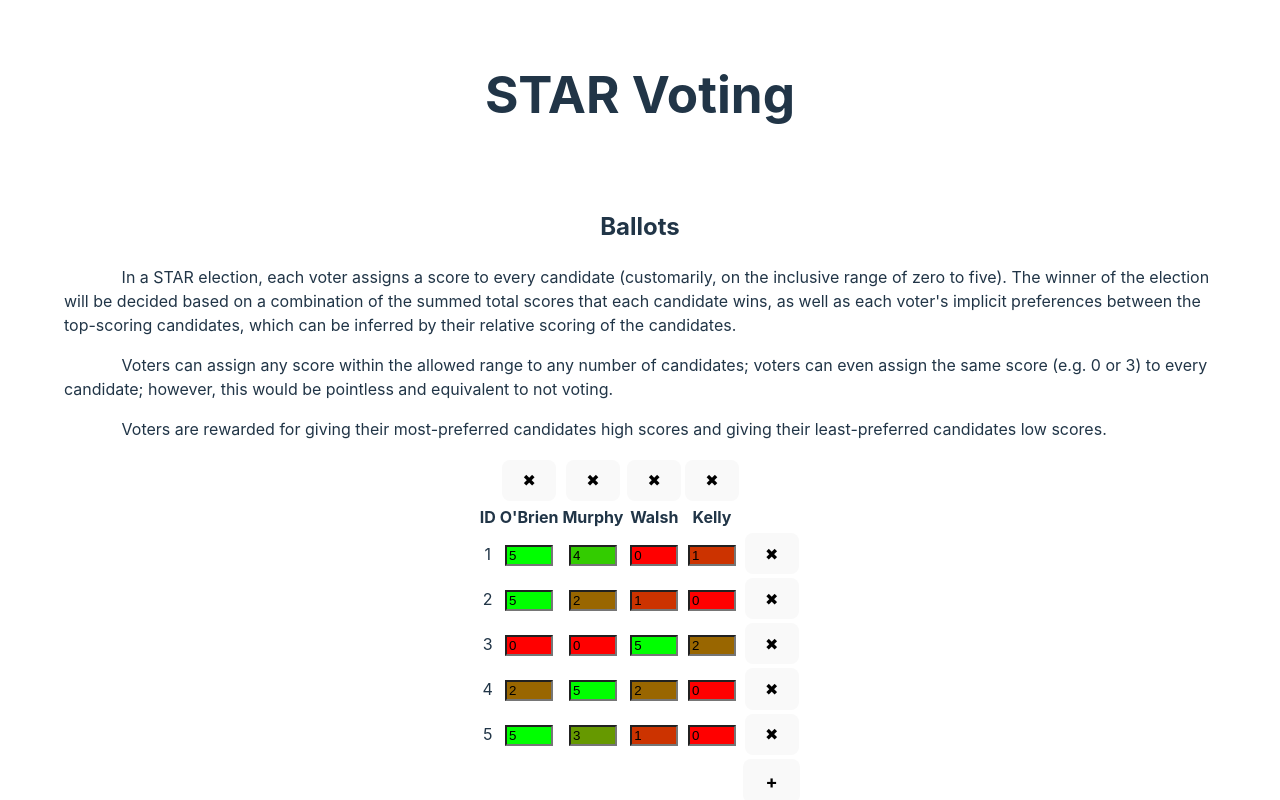
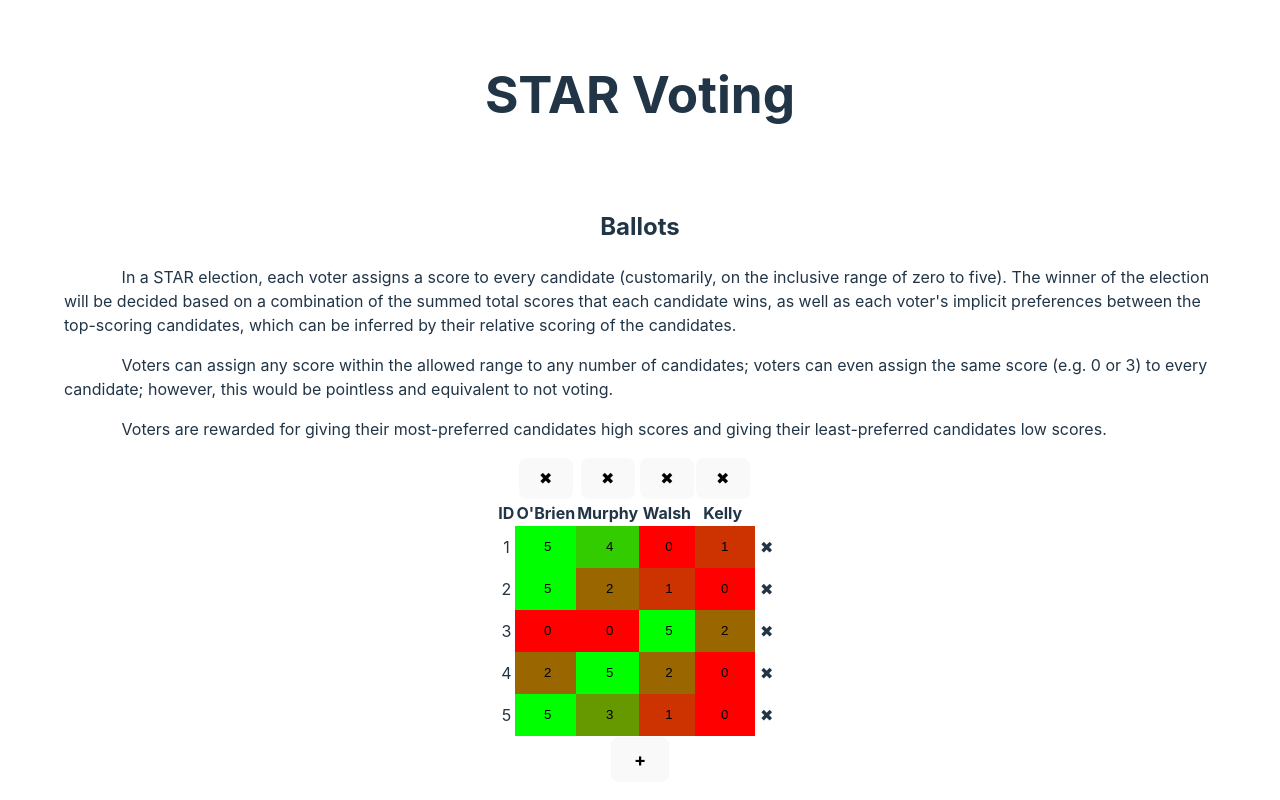
Before and after one commit to boyleconnor/star-voting, a React (Vite) app: page / in a window 1280 px wide. Shown: the top 800 px of the page. Built offline with nearby package versions, Linux system fonts and the light colour scheme.

Commit message:
Style ballot entry

```diff
--- a/src/App.css
+++ b/src/App.css
@@ -50,3 +50,43 @@ table {
   margin-left: auto;
   margin-right: auto;
 }
+
+table.ballots {
+  border-spacing: 0;
+}
+
+td.ballot {
+  padding: 0;
+}
+
+td.vote-delete {
+  min-width: 30px;
+  text-align: center;
+}
+
+td.vote-delete:hover {
+  background-color: black;
+  color: white;
+}
+
+input.score {
+  width: 100%;
+  height: 40px;
+  margin: 0;
+  border: none;
+  outline: none;
+  text-align: center;
+}
+
+/* The following makes the number arrows go away (https://stackoverflow.com/questions/3790935/can-i-hide-the-html5-number-input-s-spin-box): */
+
+input::-webkit-outer-spin-button,
+input::-webkit-inner-spin-button {
+  /* display: none; <- Crashes Chrome on hover */
+  -webkit-appearance: none;
+  margin: 0; /* <-- Apparently some margin are still there even though it's hidden */
+}
+
+input[type=number] {
+  -moz-appearance:textfield; /* Firefox */
+}
--- a/src/App.tsx
+++ b/src/App.tsx
@@ -135,7 +135,7 @@ function App() {
           Voters are rewarded for giving their most-preferred candidates high scores and giving their least-preferred
           candidates low scores.
         </p>
-        <table>
+        <table className="ballots">
           <thead>
           <tr>
             <th></th>
@@ -143,22 +143,20 @@ function App() {
           </tr>
           <tr>
             <th>ID</th>
-            {candidates.map(candidate => <th key={candidate}>{candidate}</th>)}
+            {candidates.map(candidate => <th className="candidate" key={candidate}>{candidate}</th>)}
             <th></th>
           </tr>
           </thead>
           <tbody>
-          {votes.map(vote => <tr key={vote.id}>
-            <td>{vote.id}</td>
-            {candidates.map(candidate => <td key={candidate}>
-              <input style={{ backgroundColor: getColor(vote.scores.get(candidate) as number)}} type="number" min={MIN_SCORE} max={MAX_SCORE} value={vote.scores.get(candidate)} onChange={(e) => {setScore(vote.id, candidate, parseInt(e.target.value))}} />
+          {votes.map(vote => <tr className="ballot" key={vote.id}>
+            <td className="ballot">{vote.id}</td>
+            {candidates.map(candidate => <td className="ballot" key={candidate}>
+              <input className="score" style={{ backgroundColor: getColor(vote.scores.get(candidate) as number)}} type="number" min={MIN_SCORE} max={MAX_SCORE} value={vote.scores.get(candidate)} onChange={(e) => {setScore(vote.id, candidate, parseInt(e.target.value))}} />
             </td>)}
-            <td><button onClick={() => {deleteVote(vote.id)}}>✖</button></td>
+            <td className="vote-delete" onClick={() => {deleteVote(vote.id)}}>✖</td>
           </tr>)}
           <tr>
-            <td></td>
-            {candidates.map(candidate => <td key={candidate}></td>)}
-            <td><button onClick={addVote} style={{ fontSize: 18 }}><b>+</b></button></td>
+            <td colSpan={2+candidates.length}><button onClick={addVote} style={{ fontSize: 18 }}><b>+</b></button></td>
           </tr>
           </tbody>
         </table>
```
